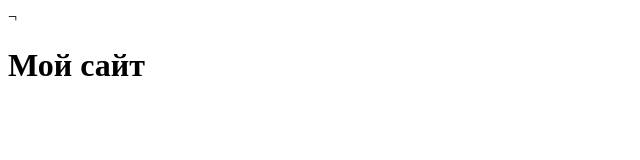
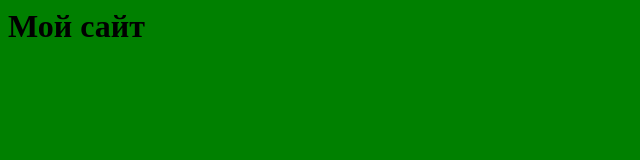
Before and after one commit to Yuri-Prostoy/Example, a plain HTML site: page index.html in a window 1280 px wide. Shown: the whole page, without its empty margins (0-640 px from the left). Drawn offline with Linux system fonts and the light colour scheme.

Commit message:
добавили фон

```diff
--- a/index.html
+++ b/index.html
@@ -1,4 +1,4 @@
-¬<html>
+<html>
 <head>
         <meta charset="utf-8">
         <link href="style.css" rel="stylesheet">
--- a/style.css
+++ b/style.css
@@ -0,0 +1,3 @@
+body{
+    background-color: green;
+}
```
